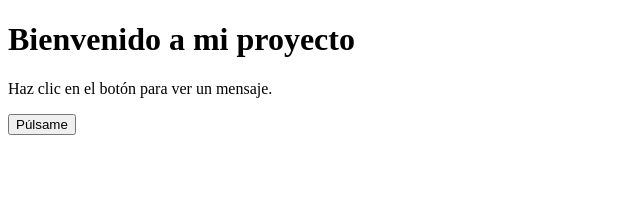
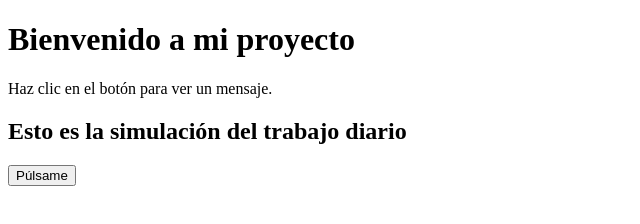
Before and after one commit to CaesarVX1/SDAW_9222, a website: page index.html in a window 1280 px wide. Shown: the whole page, without its empty margins (0-640 px from the left). Drawn offline with Linux system fonts and the light colour scheme.

Commit message:
Nueva línea H2

```diff
--- a/index.html
+++ b/index.html
@@ -10,6 +10,7 @@
 <body>
     <h1>Bienvenido a mi proyecto</h1>
     <p>Haz clic en el botón para ver un mensaje.</p>
+    <h2>Esto es la simulación del trabajo diario</h2>
 
     <button id="miBoton">Púlsame</button>
 
```
